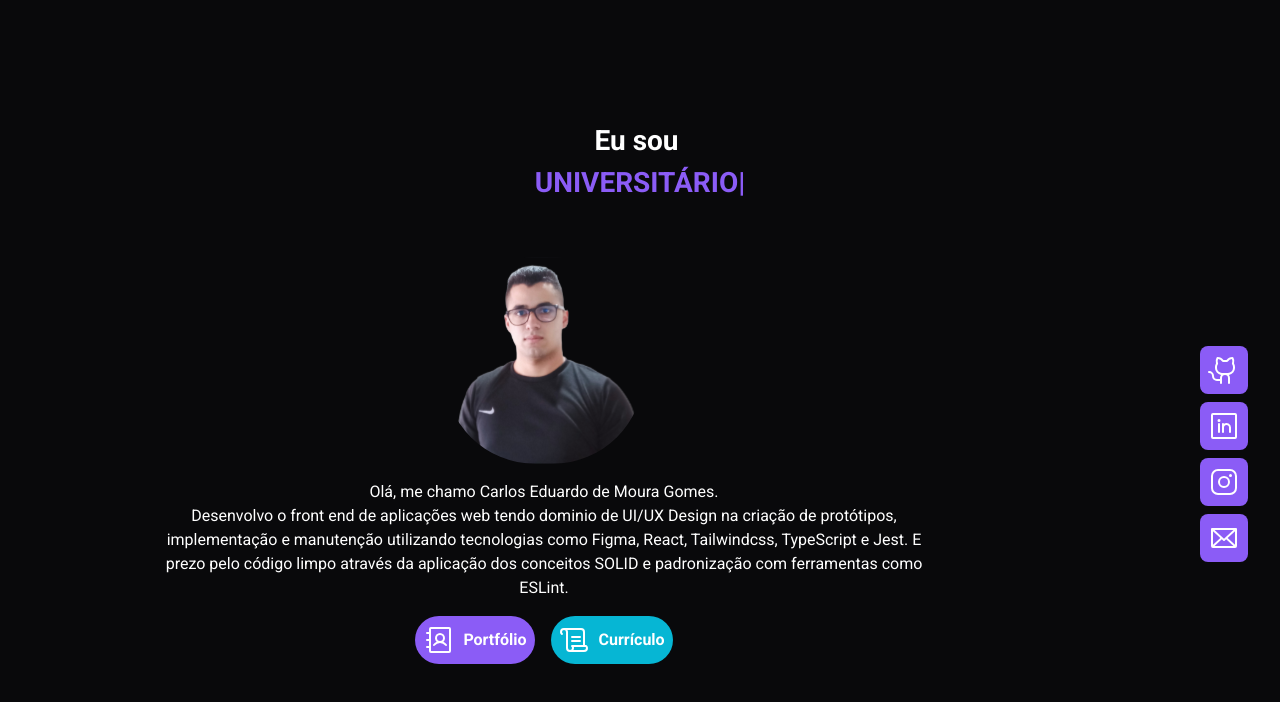
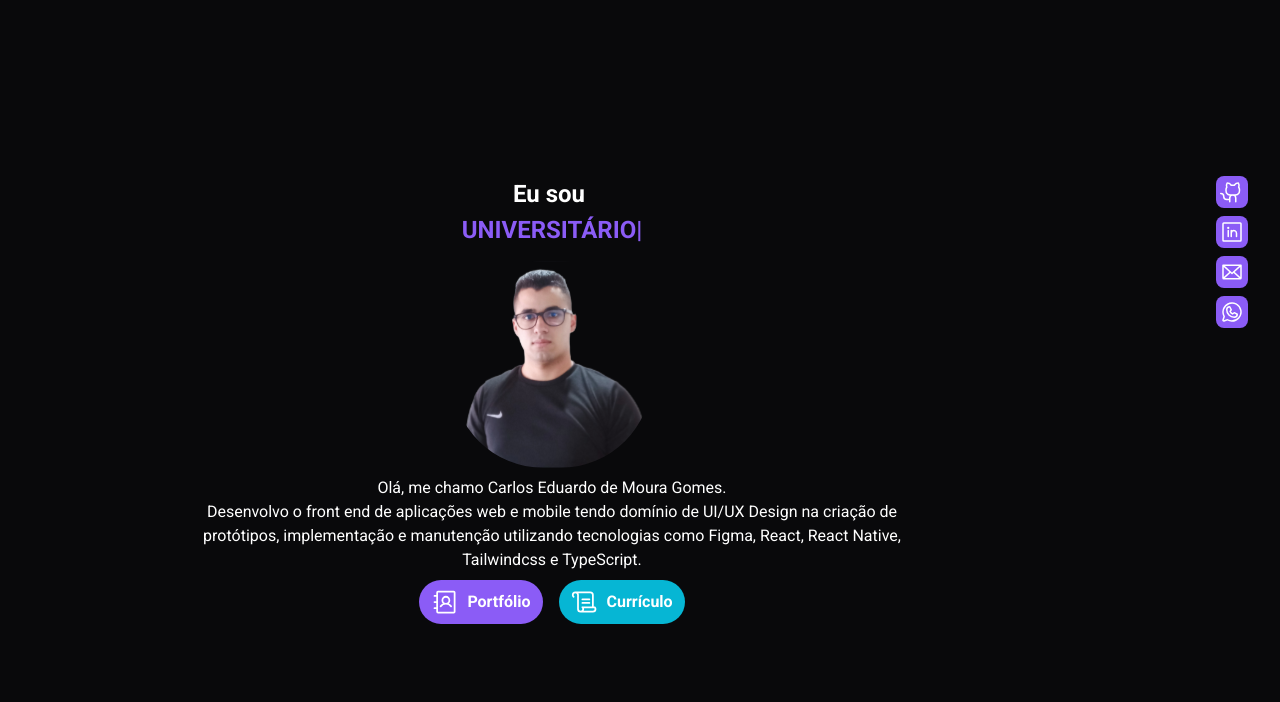
Before and after one commit to cemgthedev/Portfolio, a Next.js app in the folder app/: page / in a window 1280 px wide. Shown: the top 702 px of the page. Built offline with nearby package versions, Linux system fonts and the light colour scheme.

Commit message:
refactor: atualizando conforme re design no figma

```diff
--- a/app/src/app/page.tsx
+++ b/app/src/app/page.tsx
@@ -1,30 +1,31 @@
 'use client'
 import { BannerTitle } from '@/components/BannerTitle'
+import { Card } from '@/components/Card'
+import { CustomLink } from '@/components/CustomLink'
 import { Figure } from '@/components/Figure'
 import { Label } from '@/components/Label'
-import { CustomLink } from '@/components/CustomLink'
-import { Card } from '@/components/Card'
 import { Text } from '@/components/Text'
 
-import Image from 'next/image'
 import {
   IconAddressBook,
   IconEmail,
   IconGithub,
-  IconInstagram,
   IconLinkedin,
   IconScroll,
+  IconWhatsapp
 } from '@/assets/icons'
+import { contacts } from '@/model/profile'
+import Image from 'next/image'
 export default function Home() {
   return (
     <Card className="min-h-screen w-screen bg-zinc-950 p-4 text-white sm:p-8">
-      <BannerTitle
-        mainText="Eu sou"
-        listOfText={['Desenvolvedor Front End', 2000, 'Universitário', 2000]}
-        className="uppercase text-violet-500"
-      />
-      <aside className="flex w-full gap-4 py-4 max-md:gap-2 max-md:py-2  sm:items-center">
+      <aside className="flex w-full gap-2 py-4">
         <Figure className="m-auto animate-top opacity-0">
+          <BannerTitle
+            mainText="Eu sou"
+            listOfText={['Desenvolvedor Front End', 2000, 'Universitário', 2000]}
+            className="uppercase text-violet-500"
+          />
           <div className="relative flex h-[220px] w-[220px] items-center justify-center">
             <Image
               src="/assets/svgs/ImageProfile.svg"
@@ -51,61 +52,59 @@ export default function Home() {
           <figcaption className="flex w-[60vw] flex-col text-center max-md:w-[75vw]">
             <Text>Olá, me chamo Carlos Eduardo de Moura Gomes.</Text>
             <Text>
-              Desenvolvo o front end de aplicações web tendo dominio de UI/UX
-              Design na criação de protótipos, implementação e manutenção
-              utilizando tecnologias como Figma, React, Tailwindcss, TypeScript
-              e Jest. E prezo pelo código limpo através da aplicação dos
-              conceitos SOLID e padronização com ferramentas como ESLint.
+              Desenvolvo o front end de aplicações web e mobile tendo domínio de UI/UX Design
+              na criação de protótipos, implementação e manutenção utilizando tecnologias como Figma,
+              React, React Native, Tailwindcss e TypeScript.
             </Text>
           </figcaption>
           <div className="flex w-fit gap-4">
             <CustomLink
               href="/portfolio"
               rounded="full"
-              className="animate-right opacity-0"
+              className="animate-right opacity-0 px-3 py-2"
             >
-              <IconAddressBook size={32} />
+              <IconAddressBook size={28} />
               <Label>Portfólio</Label>
             </CustomLink>
             <CustomLink
               href="/curriculo"
               rounded="full"
               style="secundary"
-              className="animate-left opacity-0"
+              className="animate-left opacity-0 px-3 py-2"
             >
-              <IconScroll size={32} />
+              <IconScroll size={28} />
               <Label>Currículo</Label>
             </CustomLink>
           </div>
         </Figure>
         <div className="ml-auto flex flex-col gap-2">
           <CustomLink
-            href="https://github.com/cemgthedev"
+            href={`https://github.com/${contacts.github}`}
             next={false}
-            className="animate-surgir opacity-0 max-md:h-[40px] max-md:w-[40px]"
+            className="animate-surgir opacity-0 h-[32px] w-[32px]"
           >
-            <IconGithub size={32} />
+            <IconGithub size={28} />
           </CustomLink>
           <CustomLink
-            href="https://www.linkedin.com/in/carlos-eduardo-moura-gomes-bb0ab7250/"
+            href={`https://www.linkedin.com/in/${contacts.linkedin}`}
             next={false}
-            className="animate-surgirtwo opacity-0 max-md:h-[40px] max-md:w-[40px]"
+            className="animate-surgirtwo opacity-0 h-[32px] w-[32px]"
           >
-            <IconLinkedin size={32} />
+            <IconLinkedin size={28} />
           </CustomLink>
           <CustomLink
-            href="https://www.instagram.com/cemg.the.dev/"
+            href={`mailto:${contacts.email}`}
             next={false}
-            className="animate-surgirthree opacity-0 max-md:h-[40px] max-md:w-[40px]"
+            className="animate-surgirthree opacity-0 h-[32px] w-[32px]"
           >
-            <IconInstagram size={32} />
+            <IconEmail size={28} />
           </CustomLink>
           <CustomLink
-            href="mailto:cemg.the.dev@gmail.com"
+            href={`http://api.whatsapp.com/send?phone=${contacts.whatsapp}`}
             next={false}
-            className="animate-surgirfour opacity-0 max-md:h-[40px] max-md:w-[40px]"
+            className="animate-surgirfour opacity-0 h-[32px] w-[32px]"
           >
-            <IconEmail size={32} />
+            <IconWhatsapp size={28} />
           </CustomLink>
         </div>
       </aside>
--- a/app/src/app/portfolio/page.tsx
+++ b/app/src/app/portfolio/page.tsx
@@ -1,26 +1,25 @@
 'use client'
+import { IconGithub, IconRocket } from '@/assets/icons'
+import { Card } from '@/components/Card'
+import { Content } from '@/components/Content'
+import { CustomLink } from '@/components/CustomLink'
 import { Figure } from '@/components/Figure'
 import { Heading } from '@/components/Heading'
 import { Label } from '@/components/Label'
 import { Text } from '@/components/Text'
-import { Card } from '@/components/Card'
-import { CustomLink } from '@/components/CustomLink'
 import Image from 'next/image'
-import { IconGithub, IconRocket } from '@/assets/icons'
-import { Footer } from '@/components/Footer'
-import { Content } from '@/components/Content'
 
 export default function Portfolio() {
   return (
-    <Content className="h-screen w-screen snap-y snap-mandatory scrollbar-hide">
-      <Card className="h-screen w-screen snap-start p-4 sm:p-8" dark>
+    <Content className="h-screen w-screen overflow-auto scrollbar-hide bg-zinc-950">
+      <Card className="min-h-full w-full p-4 sm:p-8 animate-top" dark>
         <Heading size="lg">Github Stalker</Heading>
         <Figure>
           <Image
             src={'/assets/profile/projects/GithubStalker.svg'}
             alt="..."
-            width={500}
-            height={500}
+            width={300}
+            height={300}
             className="rounded-lg ring-2 ring-white"
           />
           <figcaption className="flex flex-col items-center justify-center gap-2 text-center">
@@ -40,9 +39,9 @@ export default function Portfolio() {
                 href={'https://github.com/cemgthedev/GitHub-Stalker'}
                 next={false}
                 rounded="full"
-                className="px-8"
+                className="px-6"
               >
-                <IconGithub size={32} />
+                <IconGithub size={28} />
                 <Label>Github</Label>
               </CustomLink>
               <CustomLink
@@ -50,21 +49,15 @@ export default function Portfolio() {
                 next={false}
                 style="secundary"
                 rounded="full"
-                className="px-8"
+                className="px-6"
               >
-                <IconRocket size={32} />
+                <IconRocket size={28} />
                 <Label>Site</Label>
               </CustomLink>
             </div>
           </figcaption>
         </Figure>
       </Card>
-      <Footer
-        title={'Portfólio'}
-        terms={'Copyright (c) 2023 Carlos Eduardo de Moura Gomes'}
-        message={'Se você chegou até aqui obrigado pela atenção'}
-        className="h-screen w-screen snap-start"
-      />
     </Content>
   )
 }
--- a/app/src/assets/icons/index.tsx
+++ b/app/src/assets/icons/index.tsx
@@ -4,13 +4,13 @@ import {
   Envelope,
   GithubLogo,
   House,
-  InstagramLogo,
   Link,
   LinkedinLogo,
   RocketLaunch,
   Scroll,
   Stack,
   Student,
+  WhatsappLogo
 } from '@phosphor-icons/react'
 
 export type IconProps = {
@@ -26,8 +26,8 @@ export const IconScroll = ({ size, className }: IconProps) => (
   <Scroll size={size} className={className} />
 )
 
-export const IconInstagram = ({ size, className }: IconProps) => (
-  <InstagramLogo size={size} className={className} />
+export const IconWhatsapp = ({ size, className }: IconProps) => (
+  <WhatsappLogo size={size} className={className} />
 )
 
 export const IconLinkedin = ({ size, className }: IconProps) => (
--- a/app/src/components/BannerTitle/index.tsx
+++ b/app/src/components/BannerTitle/index.tsx
@@ -13,7 +13,7 @@ export function BannerTitle({
   className,
 }: BannerTitleProps) {
   return (
-    <Heading className="animate-bottom text-center max-md:text-xl">
+    <Heading className="animate-bottom text-center text-xl h-[64px]">
       <span className="w-[200px]">{mainText}&nbsp;</span>
       <br />
       <TypeAnimation
--- a/app/src/components/Card/index.tsx
+++ b/app/src/components/Card/index.tsx
@@ -2,7 +2,7 @@ import { ComponentProps } from 'react'
 import { VariantProps, tv } from 'tailwind-variants'
 
 export const CardVariants = tv({
-  base: 'flex flex-col gap-6',
+  base: 'flex flex-col gap-2',
   variants: {
     center: {
       true: 'items-center justify-start sm:justify-center',
--- a/app/src/components/CustomLink/index.tsx
+++ b/app/src/components/CustomLink/index.tsx
@@ -3,7 +3,7 @@ import { ReactNode } from 'react'
 import { VariantProps, tv } from 'tailwind-variants'
 
 export const CustomLinkVariants = tv({
-  base: 'flex gap-2 items-center justify-center p-2 w-fit h-fit',
+  base: 'flex gap-2 items-center justify-center p-1 w-fit h-fit',
   variants: {
     style: {
       primary: 'bg-violet-500 text-white hover:bg-violet-300',
--- a/app/src/components/Figure/index.tsx
+++ b/app/src/components/Figure/index.tsx
@@ -2,7 +2,7 @@ import { ComponentProps } from 'react'
 import { VariantProps, tv } from 'tailwind-variants'
 
 export const FigureVariants = tv({
-  base: 'flex h-fit w-fit items-center justify-center gap-4',
+  base: 'flex h-fit w-fit items-center justify-center gap-2',
   variants: {
     flexible: {
       false: 'flex-col',
--- a/app/src/components/Header/index.tsx
+++ b/app/src/components/Header/index.tsx
@@ -14,23 +14,23 @@ export function Header({ className, ...props }: HeaderProps) {
   return (
     <header
       className={twMerge(
-        'sticky top-0 z-[999] flex items-center justify-center p-4',
+        'bg-zinc-950 border-b-2 border-b-slate-50 sticky top-0 z-[999] flex items-center justify-center p-4',
         className,
       )}
       {...props}
     >
       <nav className="flex gap-2">
         <Link href="/" className="p-2">
-          <IconHome size={32} className="navoption" />
+          <IconHome size={32} className="text-slate-50 hover:text-cyan-500" />
         </Link>
         <a href="#formacao" className="p-2">
-          <IconStudent size={32} className="navoption" />
+          <IconStudent size={32} className="text-slate-50 hover:text-cyan-500" />
         </a>
         <a href="#stack" className="p-2">
-          <IconStack size={32} className="navoption" />
+          <IconStack size={32} className="text-slate-50 hover:text-cyan-500" />
         </a>
         <a href="#certificados" className="p-2">
-          <IconCertificate size={32} className="navoption" />
+          <IconCertificate size={32} className="text-slate-50 hover:text-cyan-500" />
         </a>
       </nav>
     </header>
--- a/app/src/model/profile.ts
+++ b/app/src/model/profile.ts
@@ -1,3 +1,10 @@
+export const contacts = {
+  github: 'cemgthedev',
+  linkedin: 'carlos-eduardo-moura-gomes-bb0ab7250',
+  email: 'cemg.the.dev@gmail.com',
+  whatsapp: '5585997981087'
+}
+
 export type Skill = {
   name: string
   imageUrl: string
--- a/app/src/styles/globals.css
+++ b/app/src/styles/globals.css
@@ -1,11 +1,3 @@
 @tailwind base;
 @tailwind components;
 @tailwind utilities;
-
-.navoption {
-    @apply fill-cyan-500
-}
-
-.navoption:hover {
-    @apply fill-cyan-300
-}
--- a/app/tailwind.config.ts
+++ b/app/tailwind.config.ts
@@ -34,7 +34,7 @@ const config: Config = {
       },
       top: {
         '0%': { transform: 'translateY(96px)', opacity: '0' },
-        '100%': { transform: 'translateX(0px)', opacity: '1' },
+        '100%': { transform: 'translateY(0px)', opacity: '1' },
       },
       left: {
         '0%': { transform: 'translateX(96px)', opacity: '0' },
@@ -60,7 +60,7 @@ const config: Config = {
     },
     animation: {
       bottom: 'bottom 200ms linear',
-      top: 'top 250ms linear 1500ms forwards',
+      top: 'top 250ms linear forwards',
       left: 'left 750ms linear 1750ms forwards',
       right: 'right 750ms linear 1750ms forwards',
       surgir: 'surgir 300ms forwards 200ms',
```
Also changed, not shown: app/src/app/curriculo/page.tsx (+16 -24 lines).
